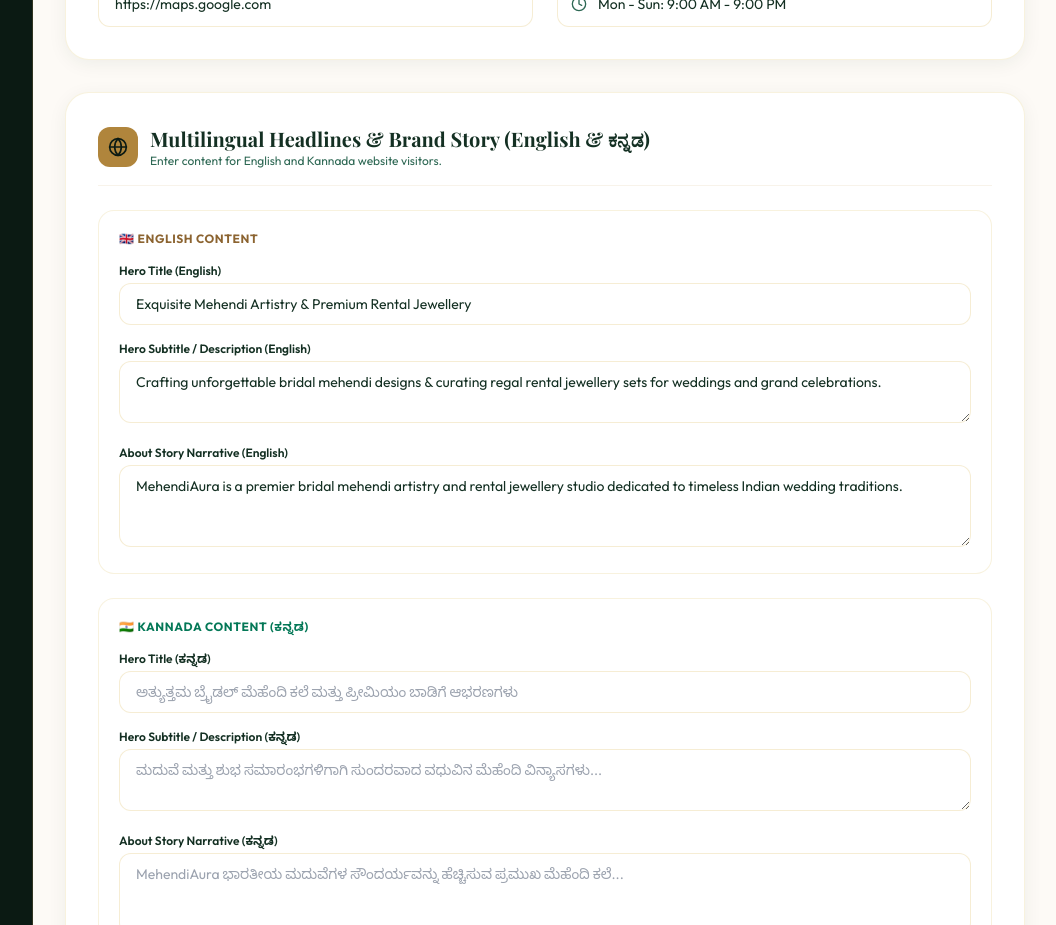
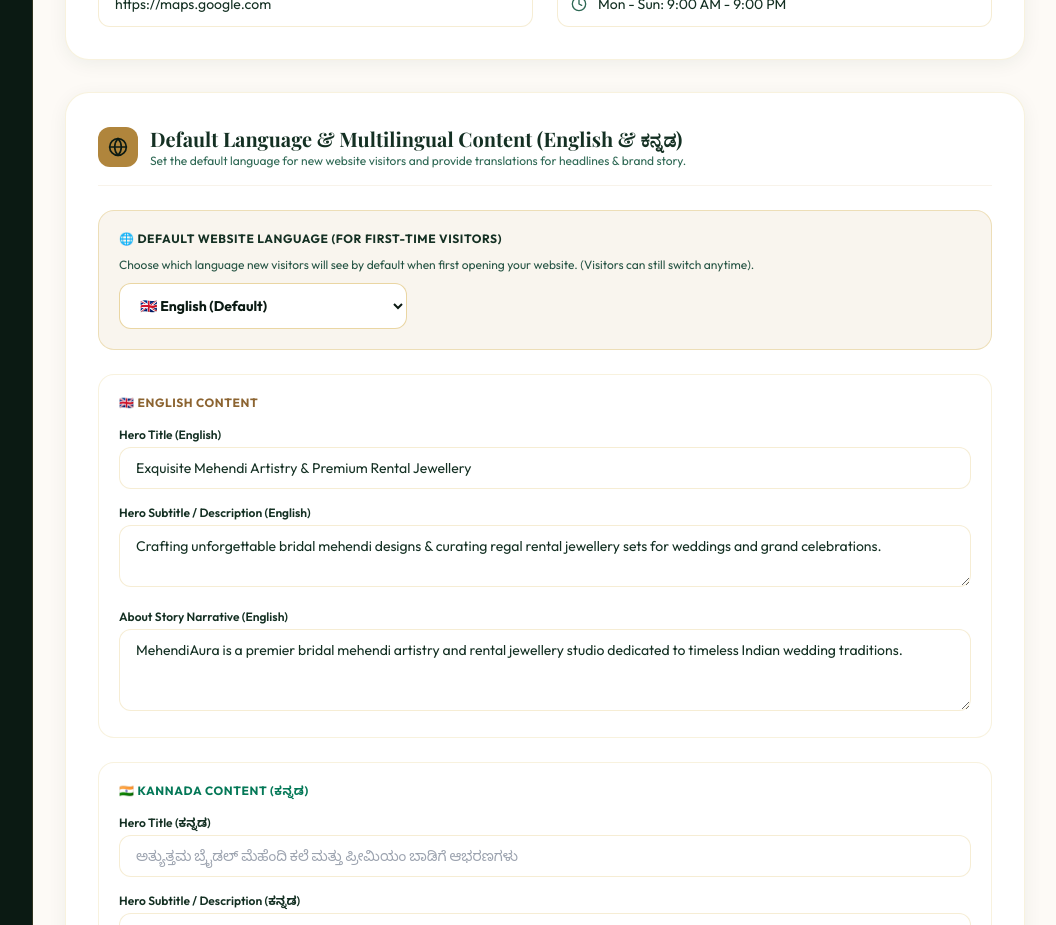
Before and after one commit to KrishnaNaik6/MehendiAura, a Next.js app: page /admin/settings in a window 1280 px wide. Shown: the part 840-1765 px from the top of the page, without its empty margins (223-1279 px from the left). Built offline with nearby package versions, Linux system fonts and the light colour scheme; no server answers; the database is empty; a web font is replaced by a local one.

Commit message:
feat: implement multilingual business settings with dynamic default locale support

```diff
--- a/app/admin/settings/SettingsForm.tsx
+++ b/app/admin/settings/SettingsForm.tsx
@@ -39,7 +39,7 @@
         toast.error("Save Failed", { description: res.error });
       } else {
         toast.success("Settings Updated", {
-          description: "Your business configuration has been saved successfully.",
+          description: "Your business configuration and default language preference have been saved successfully.",
         });
         router.refresh();
       }
@@ -184,7 +184,7 @@
         </div>
       </div>
 
-      {/* 2. Multilingual Content Section */}
+      {/* 2. Multilingual & Default Language Configuration Section */}
       <div className="bg-white p-5 sm:p-8 rounded-2xl sm:rounded-3xl border border-gold-300/30 shadow-soft space-y-6">
         <div className="flex items-center gap-3 pb-4 border-b border-cream-200">
           <div className="w-10 h-10 rounded-xl bg-gold-600 text-brand-950 flex items-center justify-center shrink-0">
@@ -192,12 +192,30 @@
           </div>
           <div>
             <h2 className="font-serif text-lg sm:text-xl font-bold text-brand-900">
-              Multilingual Headlines &amp; Brand Story (English &amp; ಕನ್ನಡ)
+              Default Language &amp; Multilingual Content (English &amp; ಕನ್ನಡ)
             </h2>
             <p className="text-xs text-brand-600">
-              Enter content for English and Kannada website visitors.
+              Set the default language for new website visitors and provide translations for headlines &amp; brand story.
             </p>
           </div>
+        </div>
+
+        {/* Admin Default Language Selection Control */}
+        <div className="p-5 rounded-2xl bg-gold-500/10 border border-gold-400/40 space-y-2">
+          <label className="block text-xs font-bold text-brand-900 uppercase tracking-wider">
+            🌐 Default Website Language (For First-Time Visitors)
+          </label>
+          <p className="text-xs text-brand-700 leading-relaxed">
+            Choose which language new visitors will see by default when first opening your website. (Visitors can still switch anytime).
+          </p>
+          <select
+            name="default_locale"
+            defaultValue={initialSettings.default_locale || "en"}
+            className="w-full sm:w-72 px-4 py-3 bg-white border border-gold-400/60 rounded-xl text-sm font-bold text-brand-950 focus:outline-none focus:ring-2 focus:ring-gold-500 shadow-xs"
+          >
+            <option value="en">🇬🇧 English (Default)</option>
+            <option value="kn">🇮🇳 ಕನ್ನಡ / Kannada (Default)</option>
+          </select>
         </div>
 
         {/* English Section */}
--- a/app/admin/settings/actions.ts
+++ b/app/admin/settings/actions.ts
@@ -17,6 +17,7 @@
     const instagram_url = formData.get("instagram_url") as string;
     const facebook_url = formData.get("facebook_url") as string;
     const youtube_url = formData.get("youtube_url") as string;
+    const default_locale = (formData.get("default_locale") as string) || "en";
 
     const hero_title_en = formData.get("hero_title_en") as string || formData.get("hero_title") as string;
     const hero_title_kn = formData.get("hero_title_kn") as string;
@@ -38,6 +39,7 @@
       instagram_url: instagram_url || null,
       facebook_url: facebook_url || null,
       youtube_url: youtube_url || null,
+      default_locale,
       hero_title: hero_title_en,
       hero_title_en,
       hero_title_kn: hero_title_kn || null,
--- a/app/page.tsx
+++ b/app/page.tsx
@@ -1,11 +1,20 @@
 import { redirect } from "next/navigation";
 import { cookies } from "next/headers";
 import { DEFAULT_LOCALE, LOCALES, Locale } from "@/lib/i18n/config";
+import { fetchBusinessSettings } from "@/lib/supabase/helper";
 
 export default async function RootPage() {
   const cookieStore = await cookies();
   const cookieLocale = cookieStore.get("NEXT_LOCALE")?.value as Locale;
-  const locale = LOCALES.includes(cookieLocale) ? cookieLocale : DEFAULT_LOCALE;
 
-  redirect(`/${locale}`);
+  if (LOCALES.includes(cookieLocale)) {
+    redirect(`/${cookieLocale}`);
+  }
+
+  // If no explicit cookie is set by visitor, use Admin's configured default language
+  const settings = await fetchBusinessSettings();
+  const adminDefaultLocale = (settings?.default_locale as Locale) || DEFAULT_LOCALE;
+  const targetLocale = LOCALES.includes(adminDefaultLocale) ? adminDefaultLocale : DEFAULT_LOCALE;
+
+  redirect(`/${targetLocale}`);
 }
--- a/types/database.ts
+++ b/types/database.ts
@@ -97,7 +97,8 @@
   hero_title: string
   hero_description: string
   about_content: string
-  // Multilingual Fields
+  // Multilingual Fields & Admin Default Locale Preference
+  default_locale?: "en" | "kn" | null
   hero_title_en?: string | null
   hero_title_kn?: string | null
   hero_description_en?: string | null
```
Also changed, not shown: middleware.ts (+18 -1 lines), 1 other file (tests, documents, lock files or other folders).
